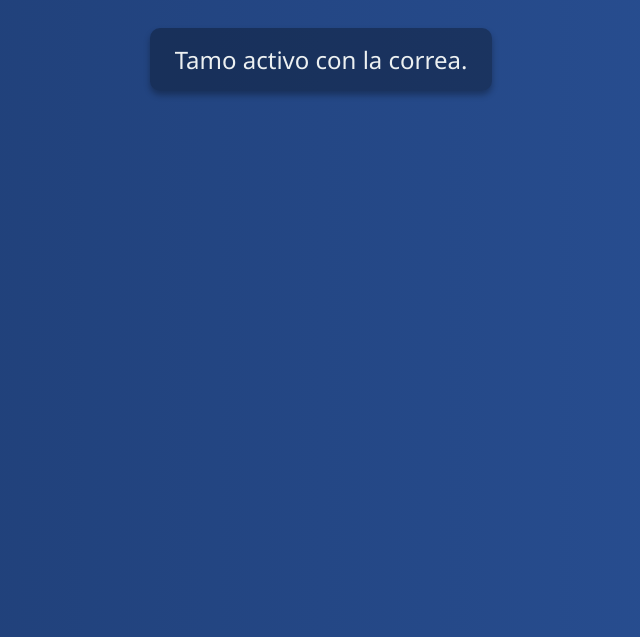
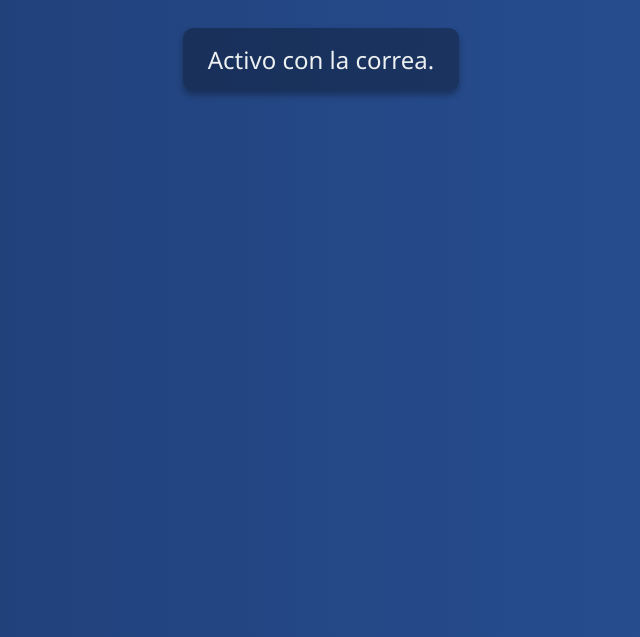
Before and after one commit to alonzo2003/alonzo2003.github.io, a plain HTML site: page index.html in a window 1280 px wide. Shown: the part 163-800 px from the top of the page, without its empty margins (319-959 px from the left). Drawn offline with Linux system fonts and the light colour scheme.

```diff
--- a/index.html
+++ b/index.html
@@ -33,6 +33,6 @@
 </head>
 <body>
   <h1>¡Hola, mundo!</h1>
-  <p>Tamo activo con la correa.</p>
+  <p>Activo con la correa.</p>
 </body>
 </html>
```
